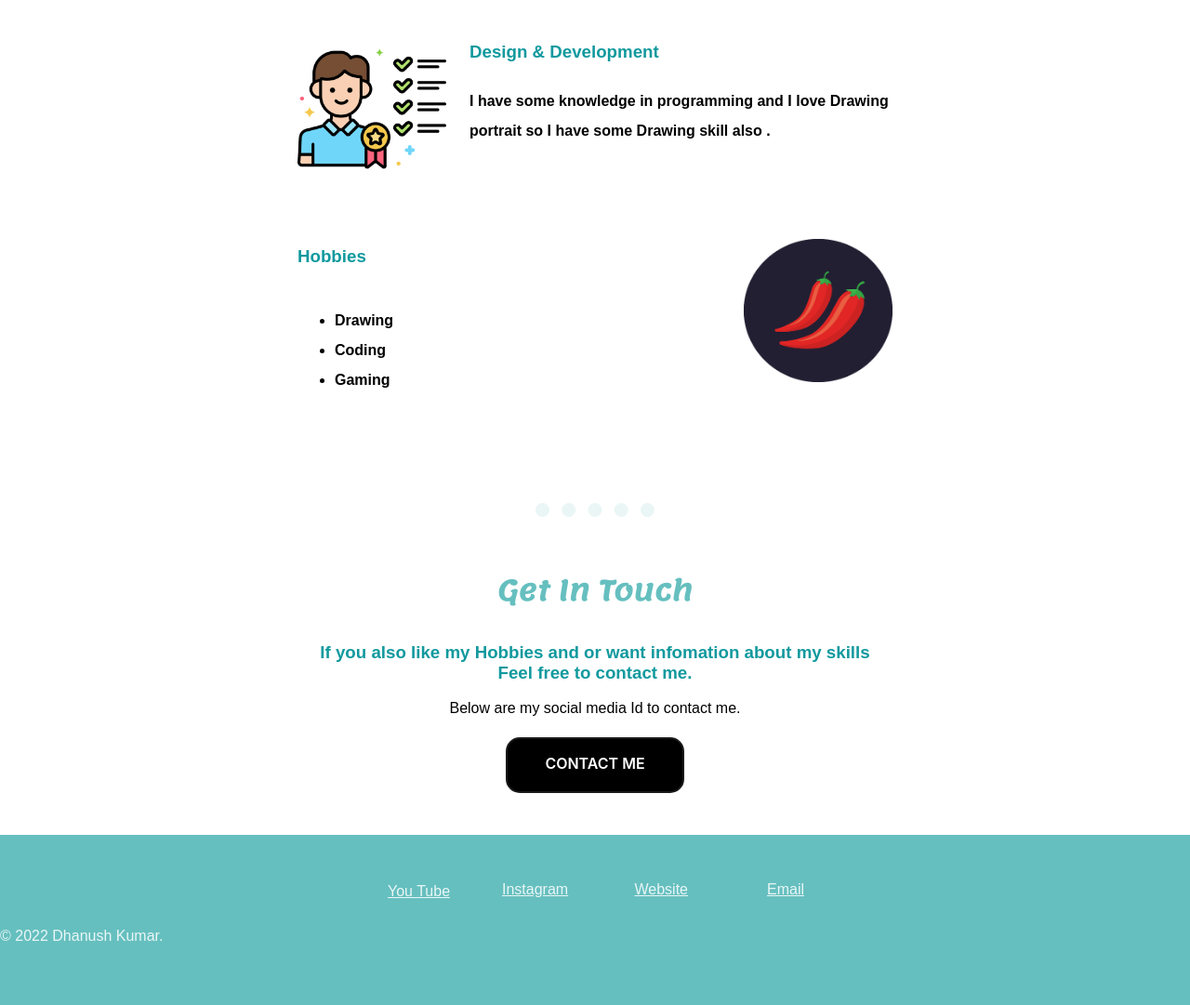
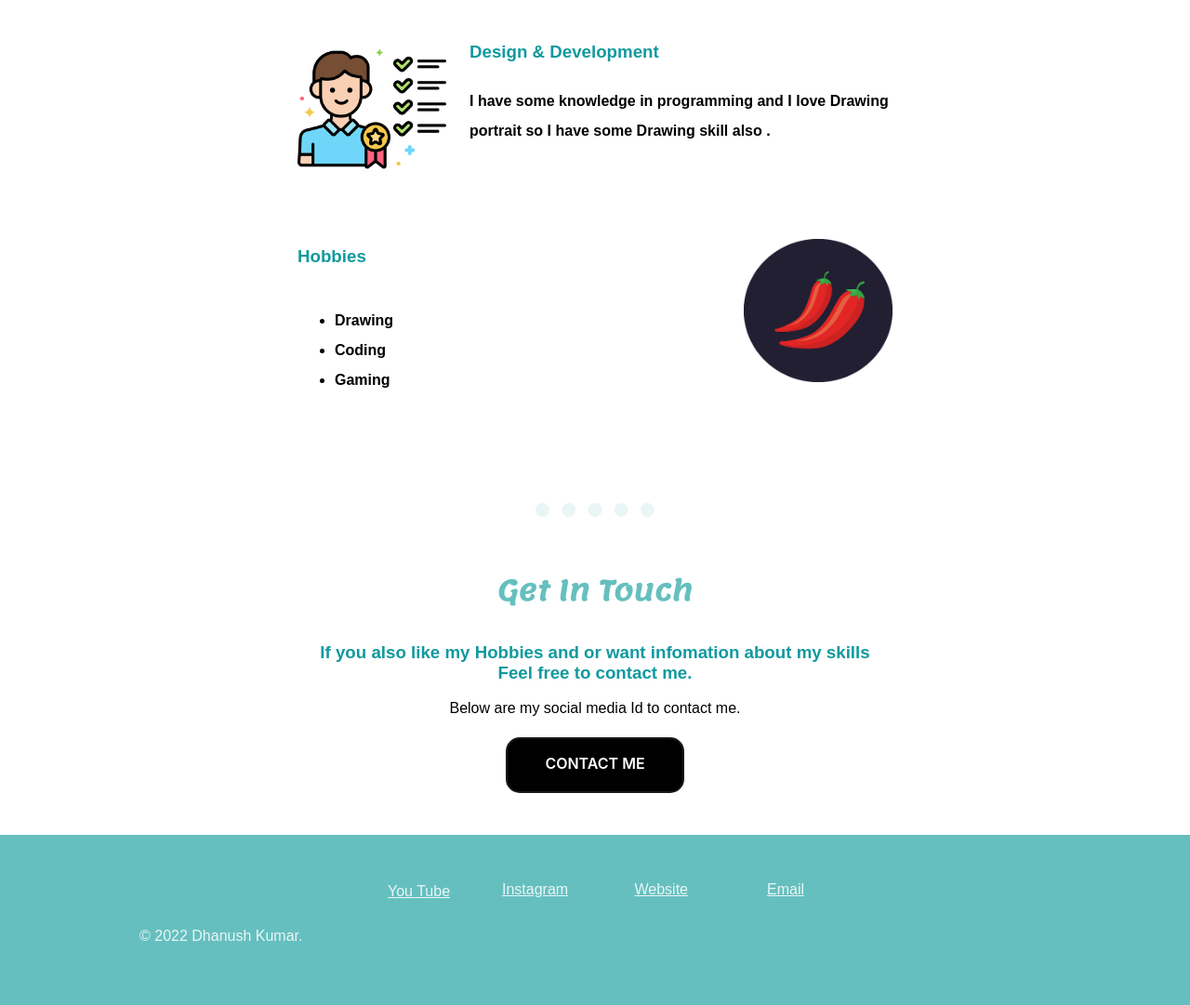
Before and after one commit to DHANUSHKUMARSB/My_Website, a plain HTML site: page index.html in a window 1280 px wide. Shown: the part 1292-2373 px from the top of the page at 93% size. Drawn offline with Linux system fonts and the light colour scheme.

Commit message:
Update style.css

```diff
--- a/css/style.css
+++ b/css/style.css
@@ -133,8 +133,7 @@ hr {
   color: #EAF6F6;
   top: 100px;
   bottom: 20px;
-  margin-left: auto;
-  margin-right: auto;
+  left: 150px;
 }
 
 /* CSS */
```
